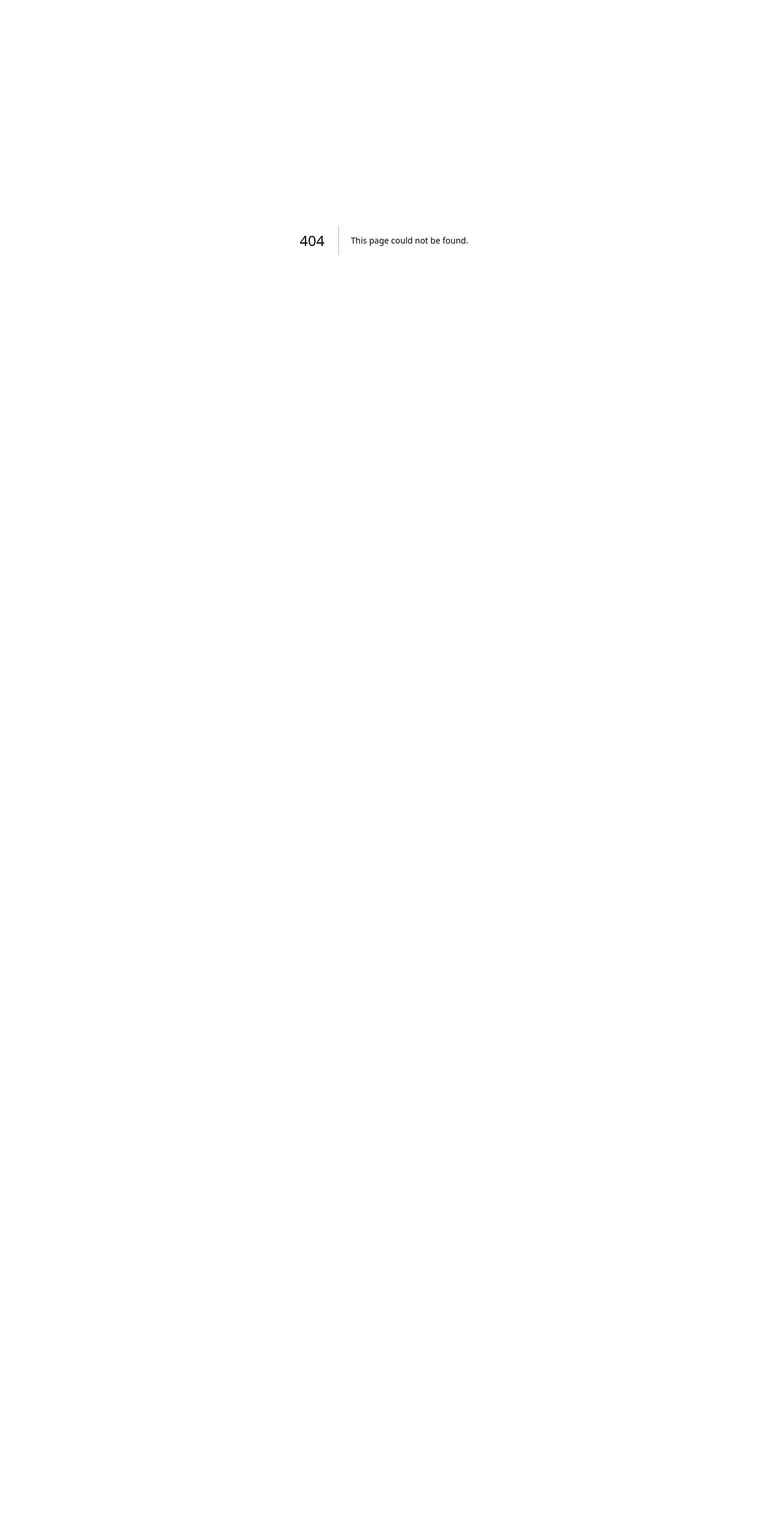
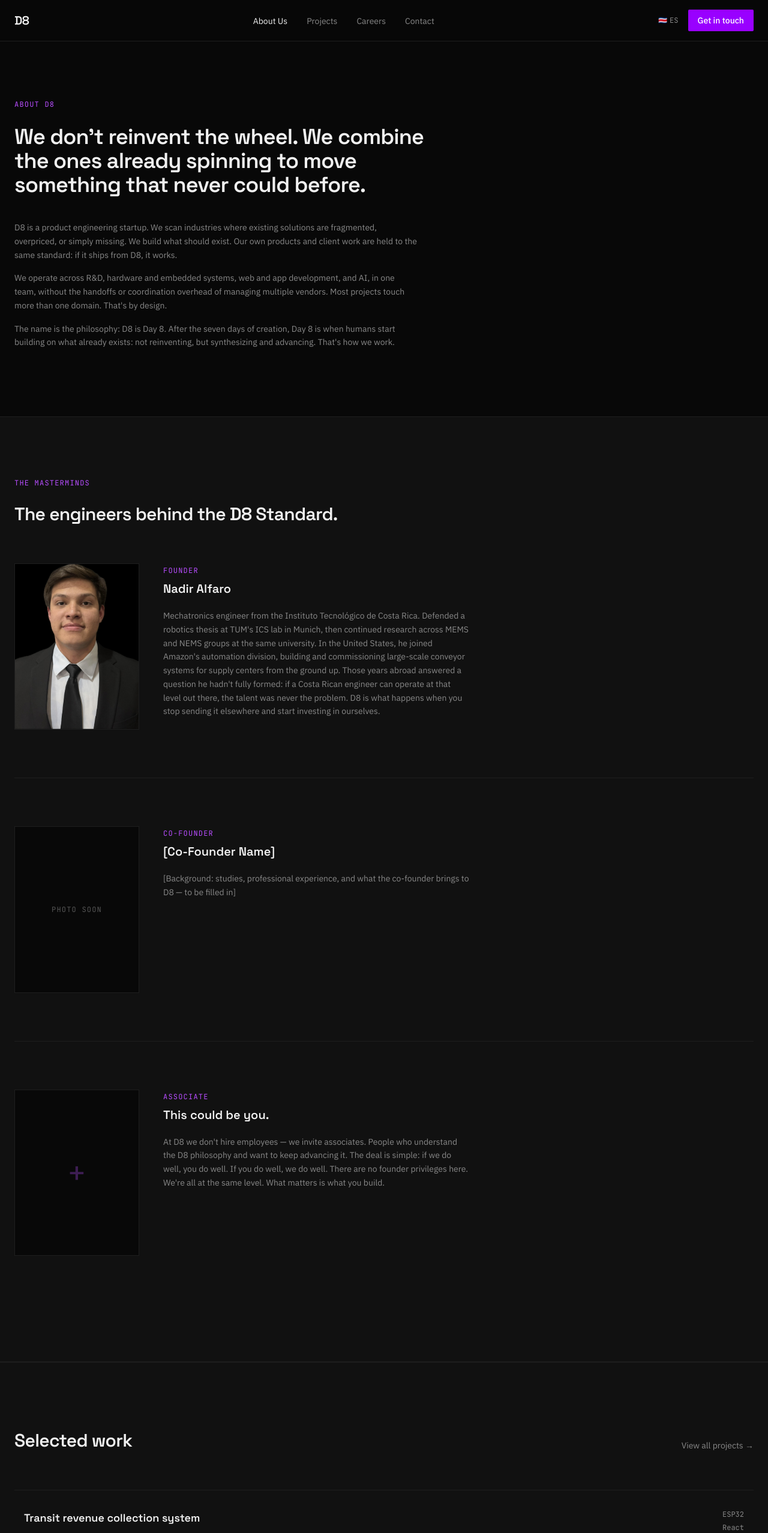
Before and after one commit to d8tec/d8-website, a Next.js app: page /en/about_us in a window 1280 px wide. Before the commit this address had no page. Shown: the top 2555 px of the page at 60% size. Before the commit the page ends 800 px from the top, so only its background shows below. Built offline with nearby package versions, Linux system fonts and the light colour scheme.

Commit message:
fix: rename /services to /about_us and update founders heading
- Move About Us page route from /services to /about_us
- Update nav link to match new route
- Change founders heading to "The engineers behind the D8 Standard"

Co-Authored-By: Claude Sonnet 4.6 <noreply@anthropic.com>

```diff
--- a/messages/en.json
+++ b/messages/en.json
@@ -235,7 +235,7 @@
   },
   "founders": {
     "overline": "The Masterminds",
-    "heading": "The architects behind the D8 philosophy.",
+    "heading": "The engineers behind the D8 Standard.",
     "list": [
       {
         "name": "Nadir Alfaro",
--- a/messages/es.json
+++ b/messages/es.json
@@ -235,7 +235,7 @@
   },
   "founders": {
     "overline": "Los Masterminds",
-    "heading": "Los arquitectos detrás de la filosofía D8.",
+    "heading": "Los ingenieros detrás del Estándar D8.",
     "list": [
       {
         "name": "Nadir Alfaro",
--- /dev/null
+++ b/src/app/[locale]/about_us/page.tsx
@@ -0,0 +1,36 @@
+import type { Metadata } from "next";
+import { Nav } from "@/components/Nav";
+import { Projects } from "@/components/Projects";
+import { ContactCTA } from "@/components/ContactCTA";
+import { Footer } from "@/components/Footer";
+import { AboutHeader } from "@/components/AboutHeader";
+import { Founders } from "@/components/Founders";
+
+export function generateMetadata({
+  params: { locale },
+}: {
+  params: { locale: string };
+}): Metadata {
+  return {
+    title: locale === "es" ? "Nosotros — D8" : "About Us — D8",
+    description:
+      locale === "es"
+        ? "D8 es una startup de ingeniería de producto en R&D, hardware, software e IA. Un equipo, stack completo, sin transferencias."
+        : "D8 is a product engineering startup operating across R&D, hardware, software, and AI. One team, full stack, no handoffs.",
+  };
+}
+
+export default function AboutPage() {
+  return (
+    <>
+      <Nav />
+      <main id="main-content">
+        <AboutHeader />
+        <Founders />
+        <Projects />
+        <ContactCTA />
+      </main>
+      <Footer />
+    </>
+  );
+}
--- a/src/components/Nav.tsx
+++ b/src/components/Nav.tsx
@@ -16,7 +16,7 @@ export function Nav() {
   const otherCode = otherLocale.toUpperCase();
 
   const links = [
-    { href: "/services", label: t("aboutUs") },
+    { href: "/about_us", label: t("aboutUs") },
     { href: "/projects", label: t("projects") },
     { href: "/careers", label: t("careers") },
     { href: "/contact", label: t("contact") },
```
